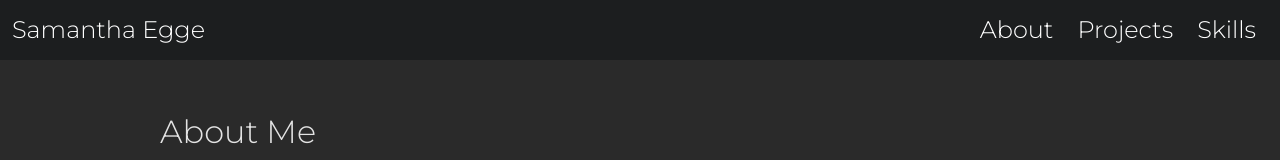
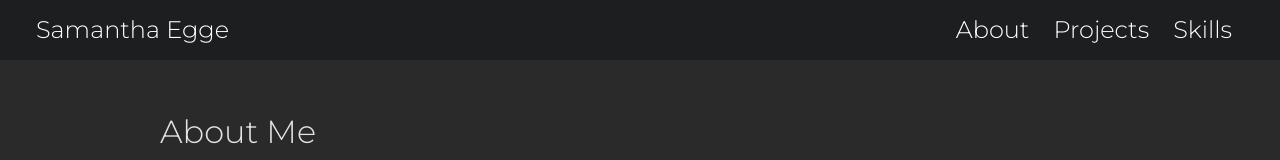
Before and after one commit to s-egge/portfolio, a React (Vite) app: page / in a window 1280 px wide. Shown: the top 160 px of the page. Built offline with nearby package versions, Linux system fonts and the light colour scheme; grey boxes are pictures that could not be loaded.

Commit message:
Made Navbar sticky

```diff
--- a/src/App.css
+++ b/src/App.css
@@ -18,7 +18,6 @@ main {
   display: flex;
   flex-direction: column;
   align-items: center;
-  overflow-x: hidden;
 }
 
 
@@ -28,7 +27,7 @@ main {
   justify-content: center;
   align-items: center;
   background-color: var(--navbar-color);
-  padding: 2em;
+  padding: 2em 0;
   font-size: 0.8rem;
 
 }
--- a/src/components/css/navbar.css
+++ b/src/components/css/navbar.css
@@ -7,11 +7,14 @@ header {
     display: flex;
     flex-direction: row;
     justify-content: space-between;
-    width: 100%;
+    width: calc(100% - 2em);
     padding: 0.25em 1em;
     background-color: var(--navbar-color);
     font-size: 1.5em;
     color: white;
+    position: sticky;
+    top: 0;
+    z-index: 10;
   }
 
 .icon {
--- a/src/components/css/projects.css
+++ b/src/components/css/projects.css
@@ -1,5 +1,5 @@
 .projects-container {
-    width: 100%;
+    width: calc(100% - 2em);
     padding: 3em 1em;
     background-color: var(--navbar-color);
 }
```
